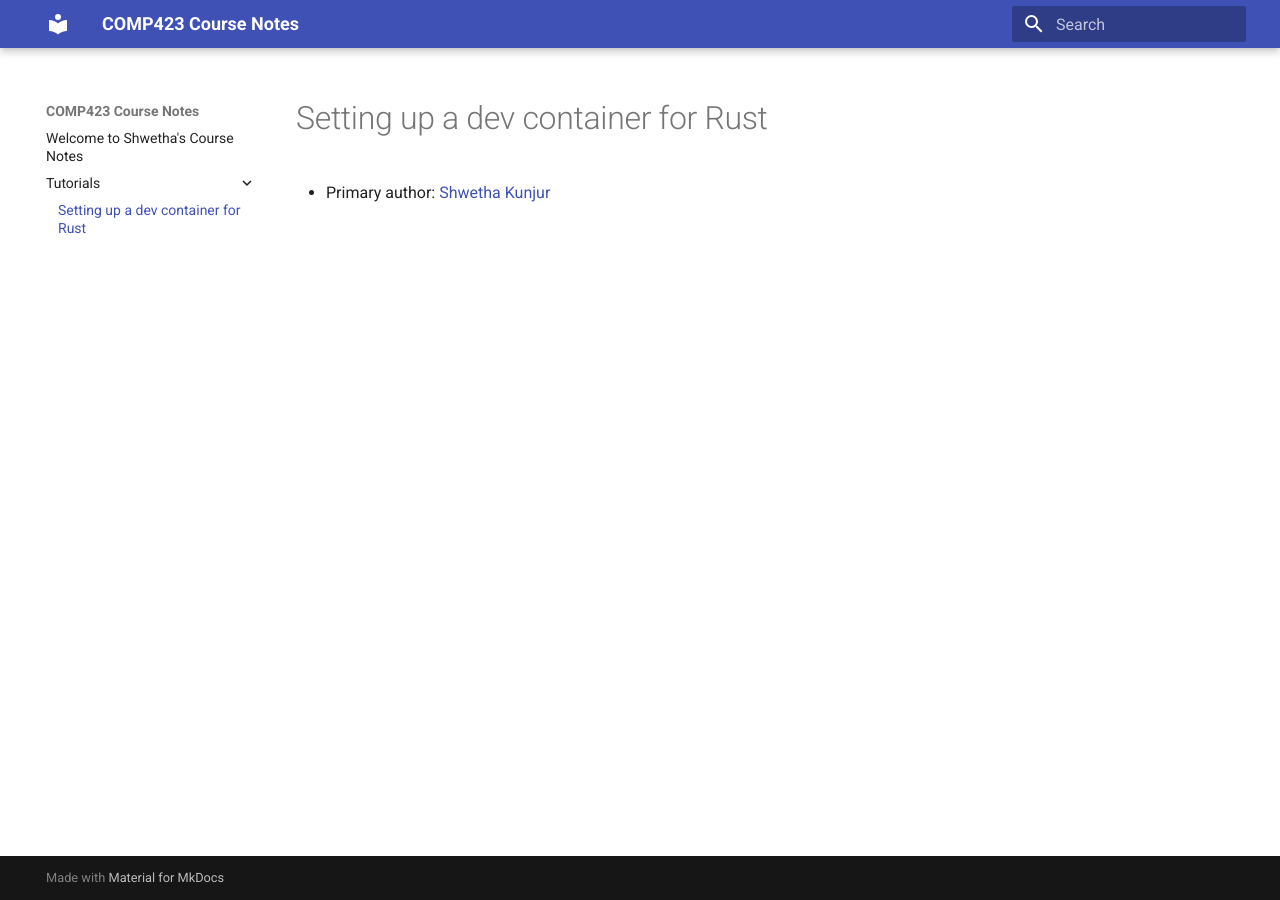
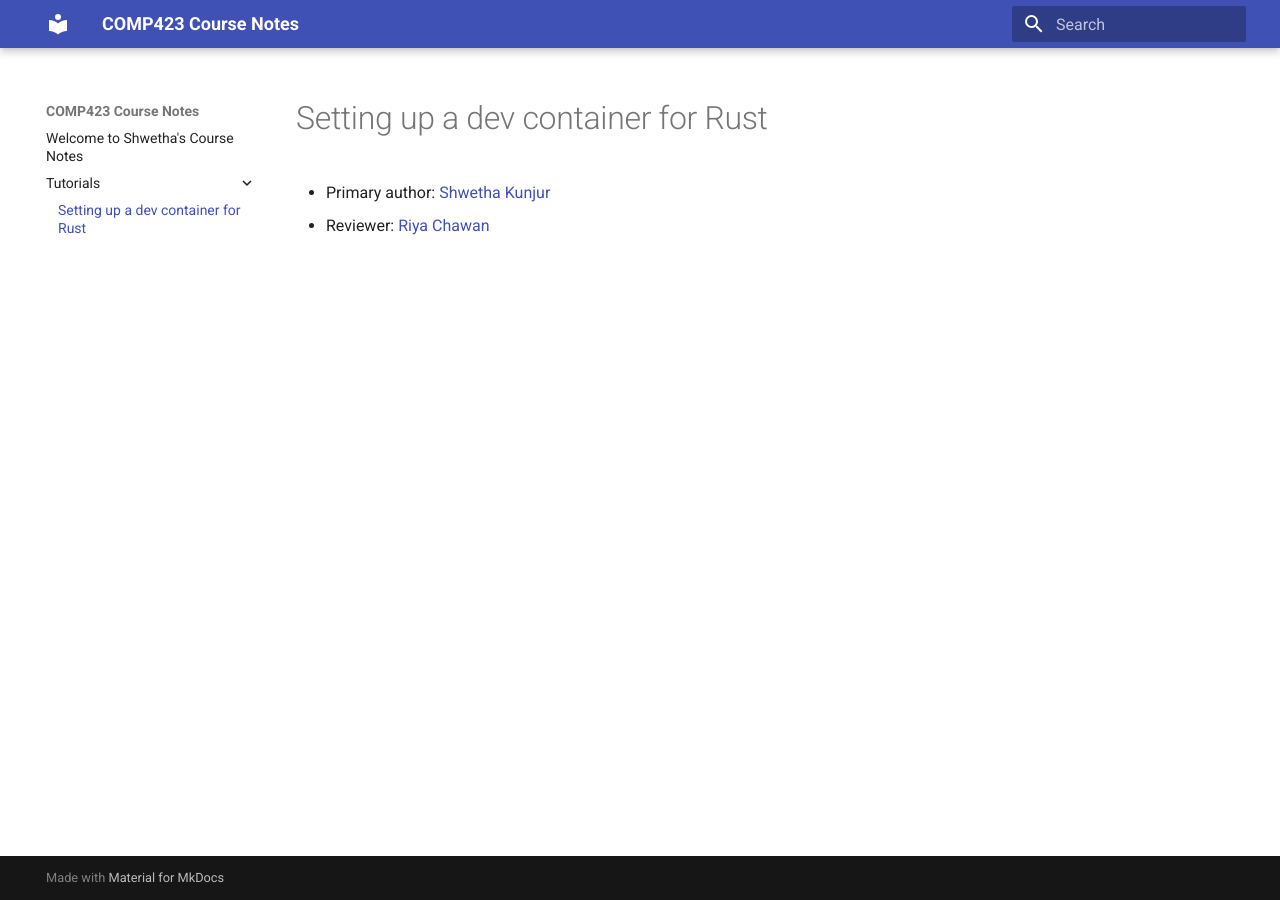
Before and after one commit to shwethakunjur/comp423-course-notes, an MkDocs documentation site: the page built from docs/tutorials/rust-setup.md, in a window 1280 px wide. Built offline with MkDocs 1.6.1 and Material for MkDocs 9.7.7, drawn with Linux system fonts in a browser that asks for light colours.

```diff
--- a/docs/tutorials/rust-setup.md
+++ b/docs/tutorials/rust-setup.md
@@ -1,3 +1,4 @@
 # Setting up a dev container for Rust
 
 * Primary author: [Shwetha Kunjur](https://github.com/shwethakunjur/comp423-course-notes)
+* Reviewer: [Riya Chawan](https://github.com/riyachawan/comp423-course-notes.git)
```
Also changed, not shown: 1 other file.
